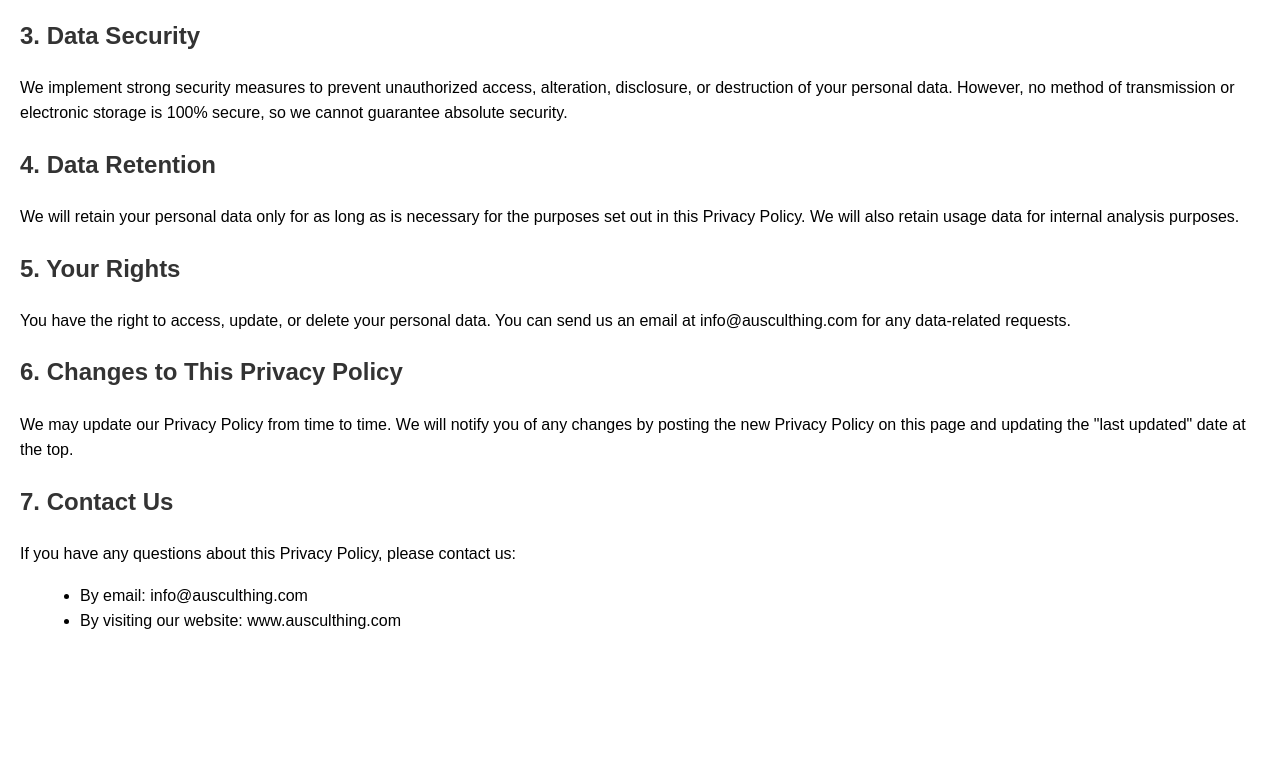
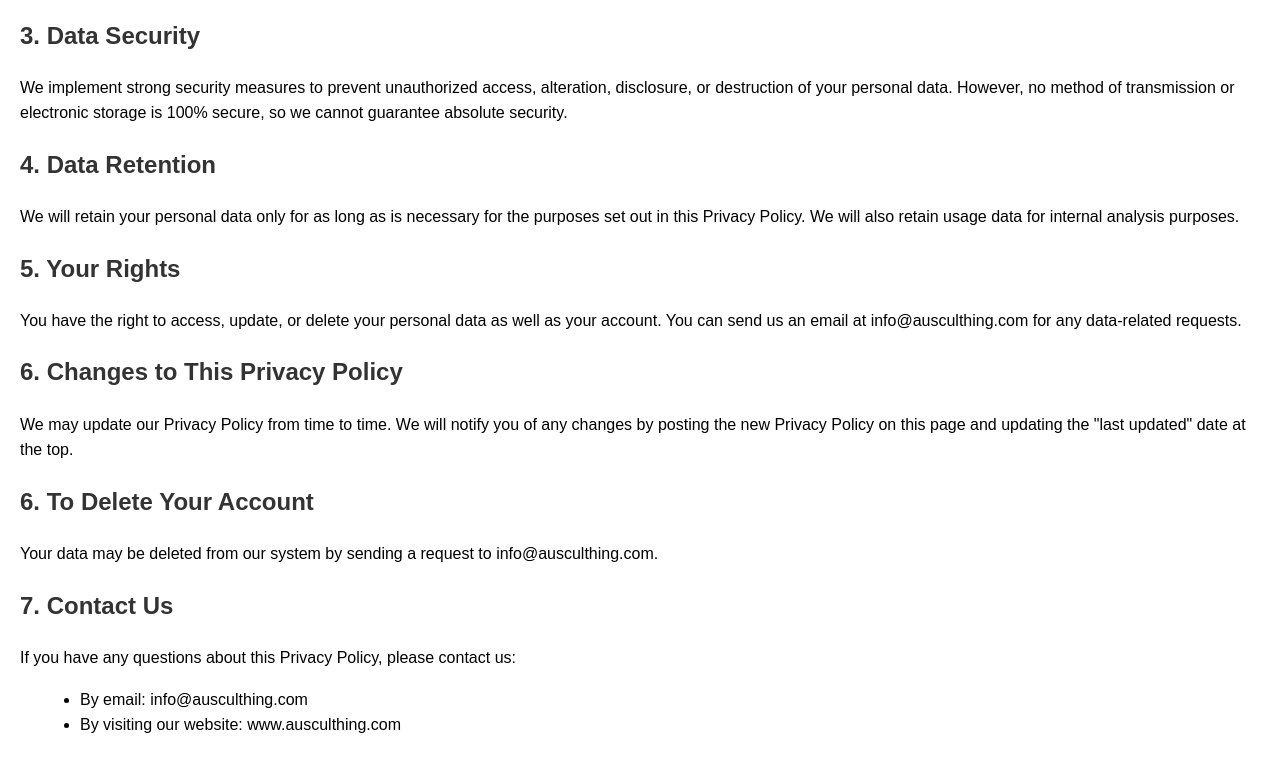
Before and after one commit to OliverThing/AusculThing-Cardio-Care-Privacy-Policy, a plain HTML site: page index.html in a window 1280 px wide. Shown: the part 577-1335 px from the top of the page. Before the commit the page ends 1231 px from the top, so only its background shows below. Drawn offline with Linux system fonts and the light colour scheme.

Commit message:
Update index.html

```diff
--- a/index.html
+++ b/index.html
@@ -50,10 +50,13 @@
 <p>We will retain your personal data only for as long as is necessary for the purposes set out in this Privacy Policy. We will also retain usage data for internal analysis purposes.</p>
 
 <h2>5. Your Rights</h2>
-<p>You have the right to access, update, or delete your personal data. You can send us an email at info@ausculthing.com for any data-related requests.</p>
+<p>You have the right to access, update, or delete your personal data as well as your account. You can send us an email at info@ausculthing.com for any data-related requests.</p>
 
 <h2>6. Changes to This Privacy Policy</h2>
 <p>We may update our Privacy Policy from time to time. We will notify you of any changes by posting the new Privacy Policy on this page and updating the "last updated" date at the top.</p>
+
+<h2>6. To Delete Your Account</h2>
+<p>Your data may be deleted from our system by sending a request to info@ausculthing.com.</p>
 
 <h2>7. Contact Us</h2>
 <p>If you have any questions about this Privacy Policy, please contact us:</p>
```
